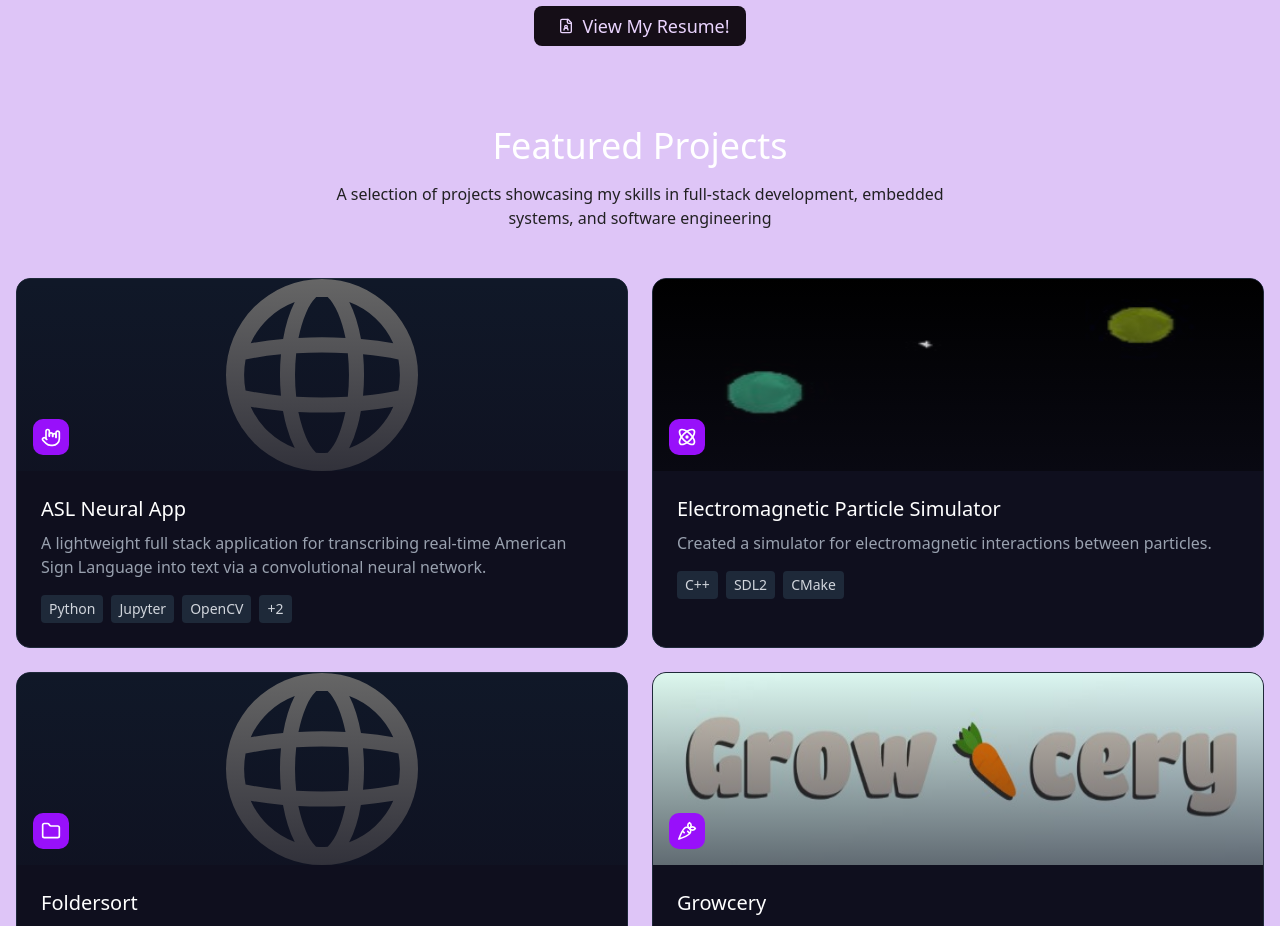
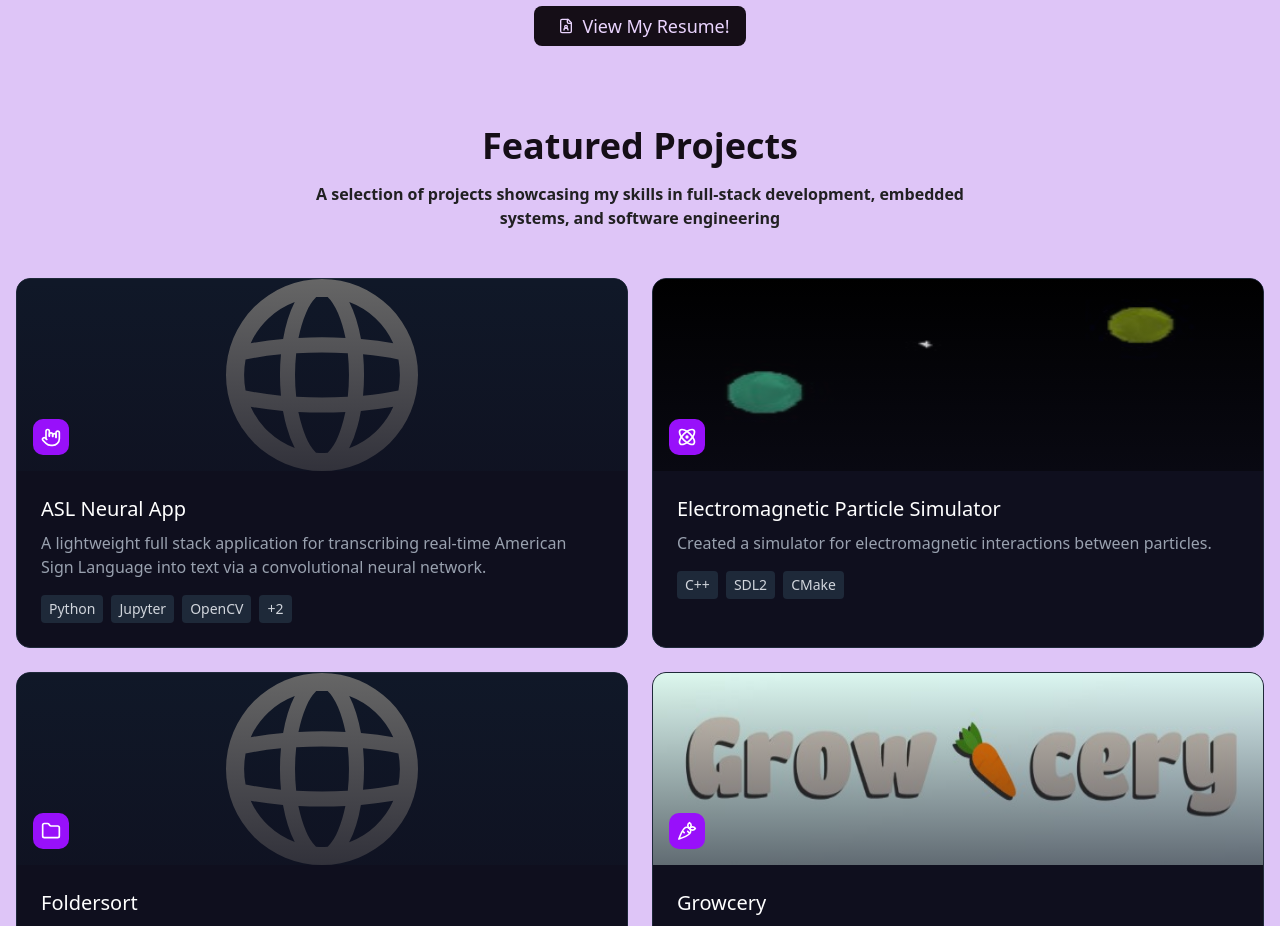
Before and after one commit to TWilliamsA7/portfolio, a Next.js app: page / in a window 1280 px wide. Shown: the part 1480-2406 px from the top of the page. Built offline with nearby package versions, Linux system fonts and the light colour scheme.

Commit message:
Fixed text size and color

```diff
--- a/src/components/projects/featured-projects-section.tsx
+++ b/src/components/projects/featured-projects-section.tsx
@@ -20,10 +20,10 @@ export function FeaturedProjectsSection() {
     <>
       <section id="projects" className="py-20 px-4">
         <div className="max-w-7xl mx-auto">
-          <h2 className="text-3xl sm:text-4xl text-white mb-4 text-center">
+          <h2 className="text-3xl sm:text-4xl text-primary font-bold mb-4 text-center">
             Featured Projects
           </h2>
-          <p className="text-muted-foreground text-center mb-12 max-w-2xl mx-auto">
+          <p className="text-muted-foreground text-center mb-12 max-w-2xl mx-auto font-semibold">
             A selection of projects showcasing my skills in full-stack
             development, embedded systems, and software engineering
           </p>
```
